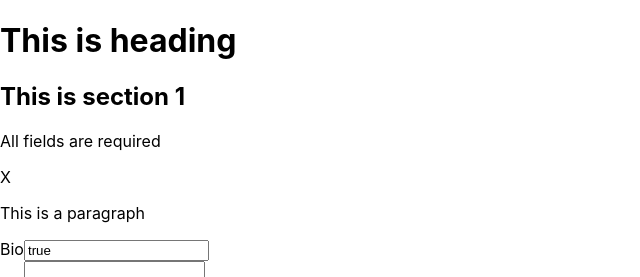
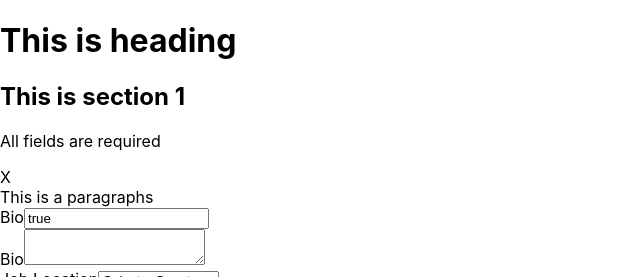
Before and after one commit to BilalKhaalid/React_Testing, a React (Create React App) app in the folder cra/: page / in a window 1280 px wide. Shown: the top 277 px of the page, without its empty margins (0-640 px from the left). Built offline with nearby package versions, Linux system fonts and the light colour scheme.

Commit message:
getByTestId explored

```diff
--- a/cra/src/components/application/Application.jsx
+++ b/cra/src/components/application/Application.jsx
@@ -7,7 +7,7 @@ const Application = () => {
       <h2>This is section 1</h2>
       <p>All fields are required</p>
       <span title="close">X</span>
-      <p data-testId="custom-element">This is a paragraph</p>
+      <div data-testid="custom-element">This is a paragraphs</div>
       <form action="">
         <div>
           <label htmlFor="Name">Bio</label>
```
Also changed, not shown: 1 other file (tests, documents, lock files or other folders).
